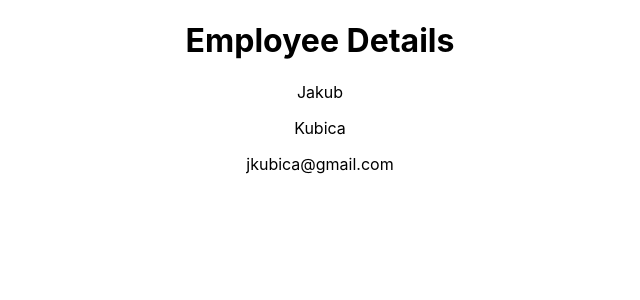
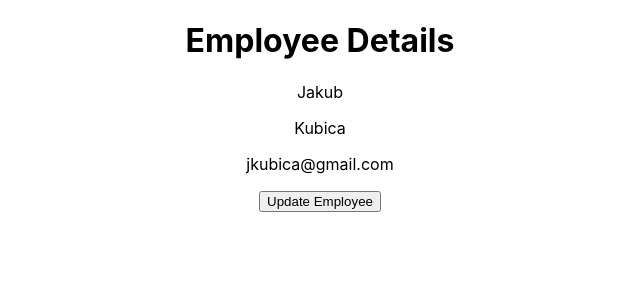
Before and after one commit to jkucaba/ReactJS_fund, a React (Create React App) app: page / in a window 1280 px wide. Shown: the top 300 px of the page, without its empty margins (320-960 px from the left). Built offline with nearby package versions, Linux system fonts and the light colour scheme.

Commit message:
update state of object

```diff
--- a/src/components/Employee.js
+++ b/src/components/Employee.js
@@ -11,6 +11,13 @@ class Employee extends React.Component {
         }
     }
 
+    updateEmployee(){
+        this.setState({
+            firstName: "Jackob",
+            lastName: "Kubicki",
+            email: "jkubicki@gmail.com"
+        })
+    }
 
     render(){
         return (
@@ -19,6 +26,7 @@ class Employee extends React.Component {
                 <p>{this.state.firstName}</p>
                 <p>{this.state.lastName}</p>
                 <p>{this.state.email}</p>
+                <button onClick={() => this.updateEmployee()}>Update Employee</button>
             </div>
         )
     }
```
